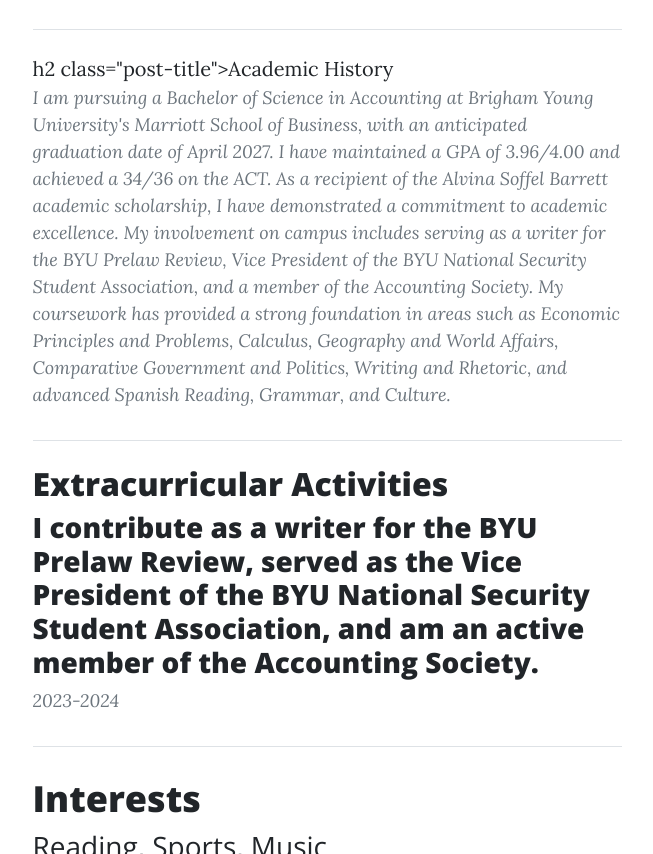
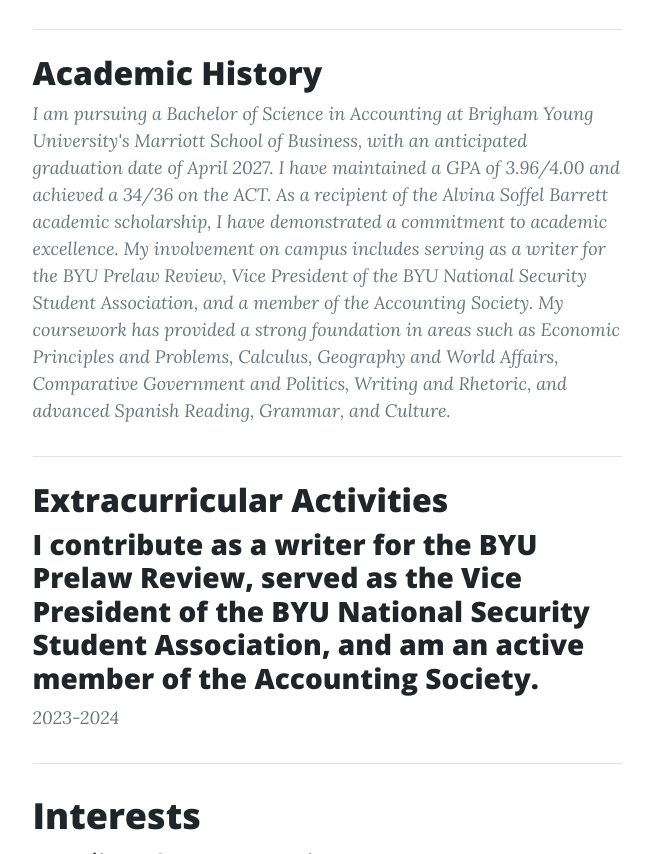
Before and after one commit to spencerschlag/ISystems, a plain HTML site: page professional.html in a window 1280 px wide. Shown: the part 1632-2486 px from the top of the page, without its empty margins (313-966 px from the left). Drawn offline with nearby package versions, Linux system fonts and the light colour scheme.

Commit message:
Update professional.html

```diff
--- a/professional.html
+++ b/professional.html
@@ -66,7 +66,7 @@
                     <hr class="my-4" />
                     <!-- Post preview-->
                     <div class="post-preview">
-                       h2 class="post-title">Academic History</h2>
+                       <h2 class="post-title">Academic History</h2>
                         <p class="post-meta">
                             I am pursuing a Bachelor of Science in Accounting at Brigham Young University's Marriott School of Business, with an anticipated graduation date of April 2027. I have maintained a GPA of 3.96/4.00 and achieved a 34/36 on the ACT. As a recipient of the Alvina Soffel Barrett academic scholarship, I have demonstrated a commitment to academic excellence. My involvement on campus includes serving as a writer for the BYU Prelaw Review, Vice President of the BYU National Security Student Association, and a member of the Accounting Society. My coursework has provided a strong foundation in areas such as Economic Principles and Problems, Calculus, Geography and World Affairs, Comparative Government and Politics, Writing and Rhetoric, and advanced Spanish Reading, Grammar, and Culture.
                         </p>
```
